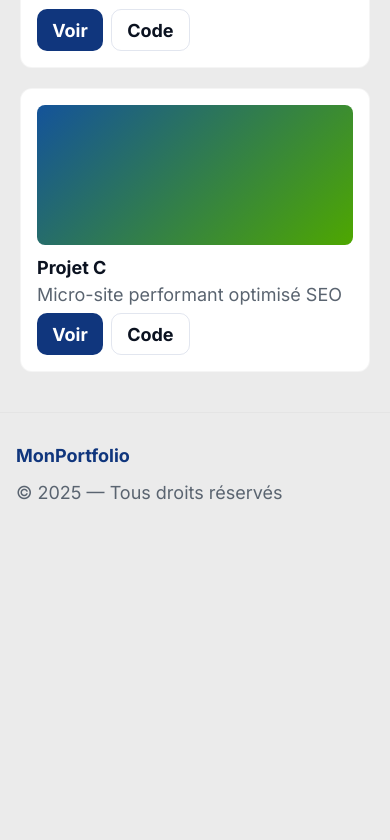
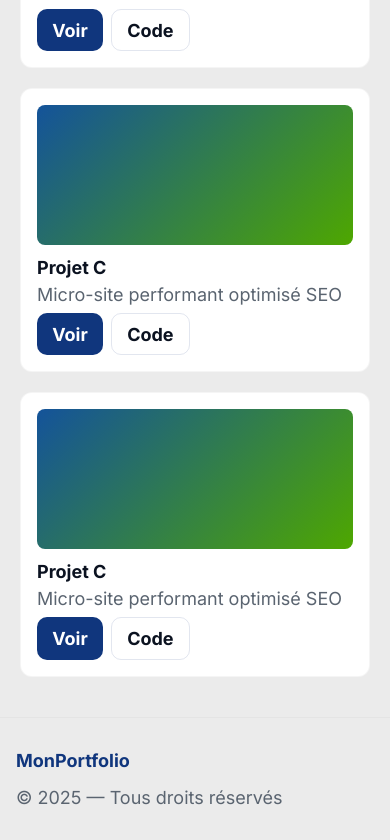
Before and after one commit to Sandratra05/portfolio, a Vue app: page / in a window 390 px wide. Shown: the part 3871-4711 px from the top of the page. Before the commit the page ends 4406 px from the top, so only its background shows below. Built offline with nearby package versions, Linux system fonts and the light colour scheme.

Commit message:
refactor Projects component styles: change layout to flex for better responsiveness and update card styles

```diff
--- a/src/assets/styles.css
+++ b/src/assets/styles.css
@@ -224,12 +224,13 @@ main {
 
 /* Projects grid */
 .projects-grid {
-  display: grid;
-  grid-template-columns: repeat(auto-fit, minmax(240px, 1fr));
+  display: flex;
+  /*grid-template-columns: repeat(auto-fit, minmax(240px, 1fr));*/
   gap: 1.25rem
 }
 
 .card {
+  width: 35%;
   background: #fff;
   padding: 1rem;
   border-radius: 12px;
--- a/src/components/Projects.vue
+++ b/src/components/Projects.vue
@@ -23,11 +23,47 @@
 const projects = [
   { title: 'Projet A', description: 'Application web responsive — UI minimaliste', link: '#', repo: '#' },
   { title: 'Projet B', description: 'Dashboard interactif avec visualisation', link: '#', repo: '#' },
+  { title: 'Projet C', description: 'Micro-site performant optimisé SEO', link: '#', repo: '#' },
   { title: 'Projet C', description: 'Micro-site performant optimisé SEO', link: '#', repo: '#' }
 ]
 </script>
 
 <style scoped>
-.card-hero{background:linear-gradient(135deg,#14539a,#4ea700)}
-.card h4{margin:0}
+.projects-grid {
+  display: flex;
+  flex-wrap: wrap;
+  gap: 1.25rem;
+}
+
+.card {
+  width: calc(33.333% - 1rem);
+  background: #fff;
+  padding: 1rem;
+  border-radius: 12px;
+  border: 1px solid rgba(10, 10, 10, 0.04);
+  display: flex;
+  flex-direction: column;
+  gap: .75rem;
+}
+
+.card-hero {
+  background: linear-gradient(135deg, #14539a, #4ea700);
+}
+
+.card h4 {
+  margin: 0;
+}
+
+/* Responsive pour petits écrans */
+@media (max-width: 768px) {
+  .card {
+    width: calc(50% - 0.625rem);
+  }
+}
+
+@media (max-width: 480px) {
+  .card {
+    width: 100%;
+  }
+}
 </style>
```
